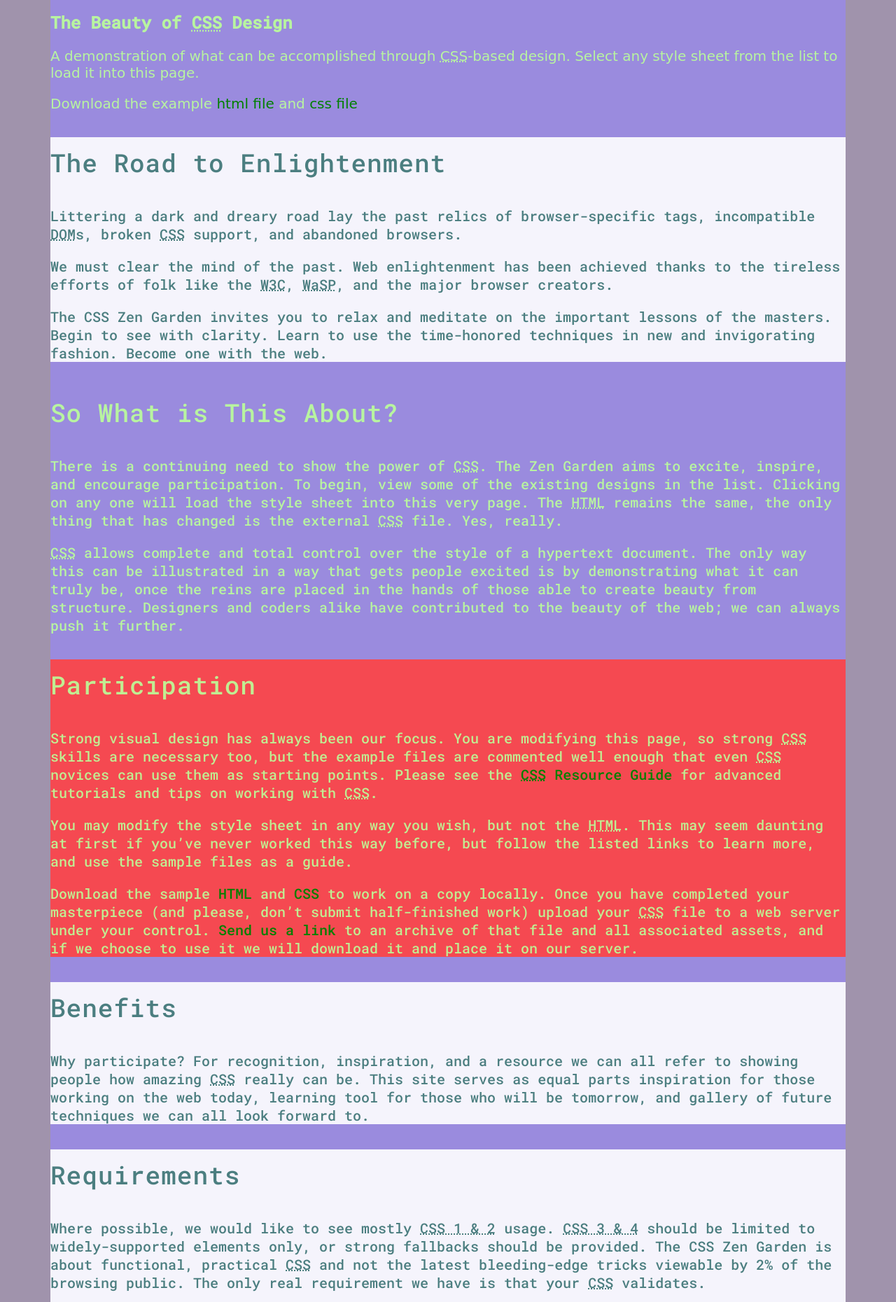
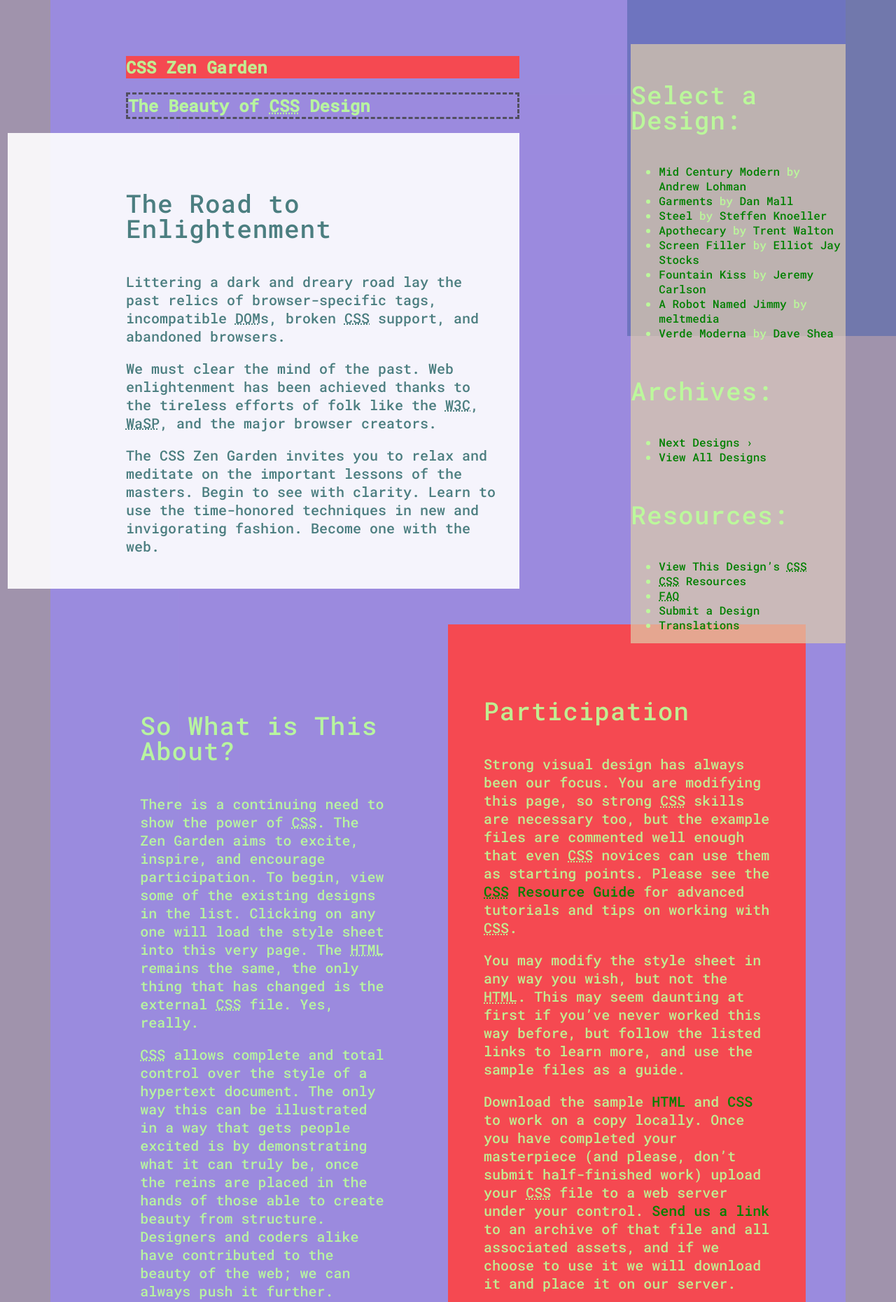
Before and after one commit to AlexSklizovic/workspacecss-2020-lkmbry, a website: page index.html in a window 1280 px wide. Shown: the part 120-1980 px from the top of the page at 70% size. Drawn offline with Linux system fonts and the light colour scheme; a web font is replaced by a local one.

Commit message:
position 09/23 lesson

```diff
--- a/css/main.css
+++ b/css/main.css
@@ -33,11 +33,11 @@
 
 div.preamble, div.requirements, div.benefits{
   color: hsla(180, 50%, 25%, 0.8);
-  background-color: hsla(0, 100%, 100%, 0.9)
+  background-color: hsla(0, 100%, 100%, 0.9);
 }
 
 footer{
-  background-color: hsla(180, 50%, 25%, 0.8)
+  background-color: #fff;
 }
 
 div.participation{
@@ -45,7 +45,7 @@
 }
 
 aside.sidebar{
-  background-color: hsla(40, 45%, 77%, 0.7)
+  background-color: hsla(40, 45%, 77%, 0.7);
 }
 
 
@@ -73,8 +73,88 @@
 }
 
 /** 03 Position, Size, layout **/
+div, article, section, header, footer, nav, figure, li {
+  position: relative;
+}
 
+aside.sidebar{
+  position: absolute;
+  top: 3%;
+  right: 0%;
+  width: 27%;
+}
 
+section.intro{
+  width: 55%;
+  padding: 5%;
+}
+
+section.intro div.preamble{
+  margin-left: -30%;
+  padding: 5% 5% 5% 30%;
+}
+
+div.page-wrapper{
+  padding: 5%;
+  z-index: 2;
+}
+
+div.extra1{
+  position: fixed;
+  top: 0;
+  right: 0;
+  width: 30%;
+  /*bottom: 0;*/
+  height: 600px;
+  background-color: hsla(227, 35%, 50%, 0.6);
+  z-index: 1;
+}
+
+div.explanation{
+  float: left;
+  width: 35%;
+  padding: 7%;
+}
+
+div.participation{
+  margin-left: 50%;
+  width: 40%;
+  padding: 5%;
+}
+
+div.benefits{
+  float: left;
+  width: 35%;
+  padding: 5%;
+  z-index: 1;
+}
+
+div.requirement{
+  margin-left: 40%;
+  width: 38%;
+  padding: 5%;
+}
+
+h2{
+  border: 3px dashed hsla(180, 0%, 25%, 0.8);
+}
+
+a{
+  border-bottom: 1px insert black;
+}
+
+/*Use margin to center element*/
+footer{
+  clear: both;
+  color: #fff;
+  padding: 1em 5%;
+  width: 50%;
+  margin: 10em auto;
+}
+
+div.summary{
+  display: none;
+}
 /** 04  Other decoration -- background Links **/
 
 
```
